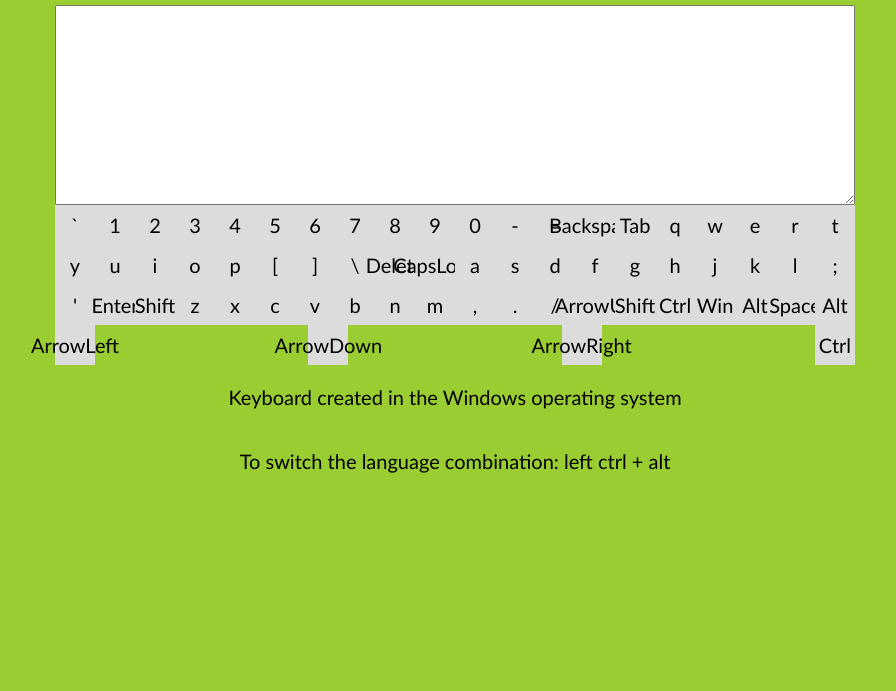
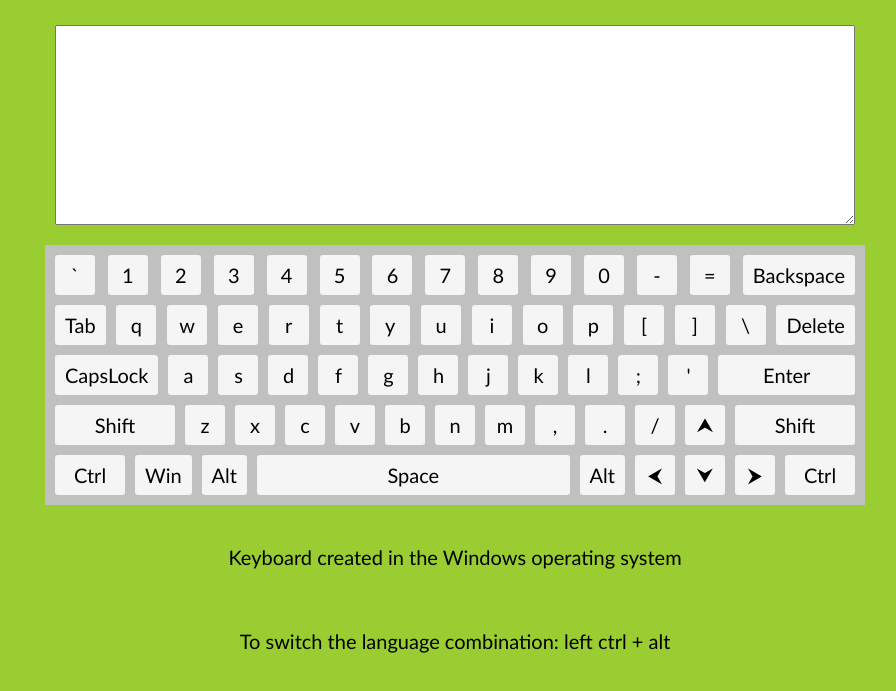
Before and after one commit to a-reznikov/virtual-keyboard, a website built with webpack: page index.html in a window 1280 px wide. Shown: the part 97-788 px from the top of the page, without its empty margins (185-1081 px from the left). Built offline with nearby package versions, Linux system fonts and the light colour scheme.

Commit message:
feat: change arrows and style for keyboard

```diff
--- a/src/js/keys.js
+++ b/src/js/keys.js
@@ -18,16 +18,16 @@ export class Key {
     keyLangEn.className = 'key-en';
     const caseLower = document.createElement('span');
     caseLower.className = 'case-lower';
-    caseLower.textContent = this.key;
+    caseLower.innerHTML = this.key;
     const caseUpper = document.createElement('span');
     caseUpper.className = 'case-upper hidden';
-    caseUpper.textContent = this.caps;
+    caseUpper.innerHTML = this.caps;
     const caps = document.createElement('span');
     caps.className = 'caps hidden';
-    caps.textContent = this.caps;
+    caps.innerHTML = this.caps;
     const shiftCaps = document.createElement('span');
     shiftCaps.className = 'shift-caps hidden';
-    shiftCaps.textContent = this.shift;
+    shiftCaps.innerHTML = this.shift;
     keyLangEn.append(caseLower);
     keyLangEn.append(caseUpper);
     keyLangEn.append(caps);
@@ -36,16 +36,16 @@ export class Key {
     keyLangRu.className = 'key-ru hidden';
     const caseLowerRu = document.createElement('span');
     caseLowerRu.className = 'case-lower';
-    caseLowerRu.textContent = this.keyRu;
+    caseLowerRu.innerHTML = this.keyRu;
     const caseUpperRu = document.createElement('span');
     caseUpperRu.className = 'case-upper hidden';
-    caseUpperRu.textContent = this.capsRu;
+    caseUpperRu.innerHTML = this.capsRu;
     const capsRu = document.createElement('span');
     capsRu.className = 'caps hidden';
-    capsRu.textContent = this.capsRu;
+    capsRu.innerHTML = this.capsRu;
     const shiftCapsRu = document.createElement('span');
     shiftCapsRu.className = 'shift-caps hidden';
-    shiftCapsRu.textContent = this.shiftRu;
+    shiftCapsRu.innerHTML = this.shiftRu;
     keyLangRu.append(caseLowerRu);
     keyLangRu.append(caseUpperRu);
     keyLangRu.append(capsRu);
--- a/src/json/keys.json
+++ b/src/json/keys.json
@@ -477,13 +477,13 @@
     "shiftRu": ","
   },
   {
-    "key": "ArrowUp",
+    "key": "&#11165;",
     "code": "ArrowUp",
-    "caps": "ArrowUp",
-    "shift": "ArrowUp",
-    "keyRu": "ArrowUp",
-    "capsRu": "ArrowUp",
-    "shiftRu": "ArrowUp"
+    "caps": "&#11165;",
+    "shift": "&#11165;",
+    "keyRu": "&#11165;",
+    "capsRu": "&#11165;",
+    "shiftRu": "&#11165;"
   },
   {
     "key": "Shift",
@@ -540,31 +540,31 @@
     "shiftRu": "Alt"
   },
   {
-    "key": "ArrowLeft",
+    "key": "&#11164;",
     "code": "ArrowLeft",
-    "caps": "ArrowLeft",
-    "shift": "ArrowLeft",
-    "keyRu": "ArrowLeft",
-    "capsRu": "ArrowLeft",
-    "shiftRu": "ArrowLeft"
+    "caps": "&#11164;",
+    "shift": "&#11164;",
+    "keyRu": "&#11164;",
+    "capsRu": "&#11164;",
+    "shiftRu": "&#11164;"
   },
   {
-    "key": "ArrowDown",
+    "key": "&#11167;",
     "code": "ArrowDown",
-    "caps": "ArrowDown",
-    "shift": "ArrowDown",
-    "keyRu": "ArrowDown",
-    "capsRu": "ArrowDown",
-    "shiftRu": "ArrowDown"
+    "caps": "&#11167;",
+    "shift": "&#11167;",
+    "keyRu": "&#11167;",
+    "capsRu": "&#11167;",
+    "shiftRu": "&#11167;"
   },
   {
-    "key": "ArrowRight",
+    "key": "&#11166;",
     "code": "ArrowRight",
-    "caps": "ArrowRight",
-    "shift": "ArrowRight",
-    "keyRu": "ArrowRight",
-    "capsRu": "ArrowRight",
-    "shiftRu": "ArrowRight"
+    "caps": "&#11166;",
+    "shift": "&#11166;",
+    "keyRu": "&#11166;",
+    "capsRu": "&#11166;",
+    "shiftRu": "&#11166;"
   },
   {
     "key": "Ctrl",
--- a/style.css
+++ b/style.css
@@ -19,6 +19,7 @@ body {
   margin: 0 auto;
   max-width: 1200px;
   align-items: center;
+  row-gap: 20px;
 }
 
 .textarea {
@@ -26,19 +27,43 @@ body {
   height: 200px;
 }
 
+.keyboard {
+  padding: 10px;
+  background: silver;
+}
 
 .keyboard__row {
   display: flex;
   justify-content: space-between;
   width: 800px;
   flex-wrap: wrap;
+  row-gap: 10px;
+  column-gap: 10px;
 }
 
 .key {
-  width: 40px;
+  min-width: 40px;
   height: 40px;
-  background: gainsboro;
+  padding: 0 10px;
+  background: whitesmoke;
   cursor: pointer;
+  border-radius: 3px;
+}
+
+.ShiftLeft,
+.ShiftRight,
+.Enter {
+  flex-grow: 1;
+  min-width: 100px;
+}
+
+.ControlLeft,
+.ControlRight {
+  min-width: 70px;
+}
+
+.Space {
+  flex-grow: 1;
 }
 
 .key:hover {
```
